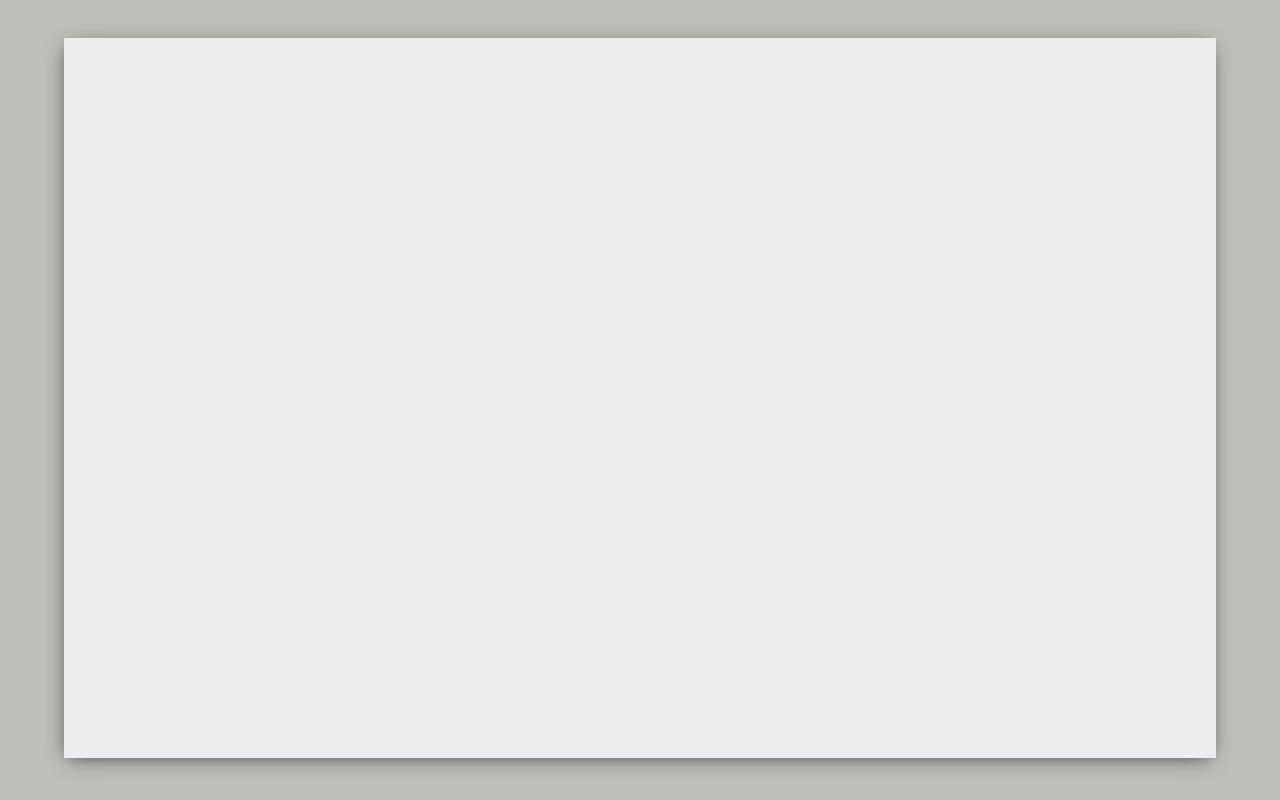
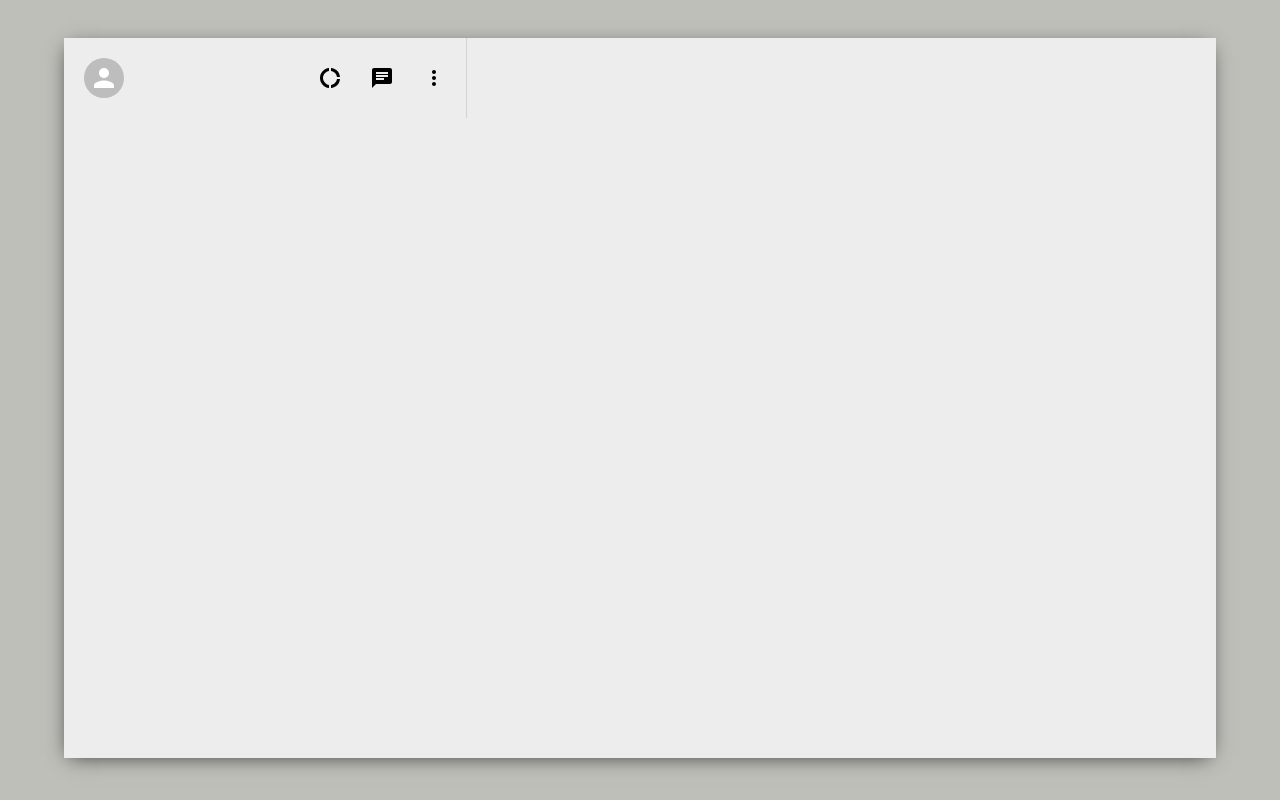
Before and after one commit to cuadchris/chatterbox-frontend, a React (Create React App) app: page / in a window 1280 px wide. Built offline with nearby package versions, Linux system fonts and the light colour scheme; the HTML template or start-up script is replaced by a standard one.

Commit message:
beginning sidebar

```diff
--- a/package.json
+++ b/package.json
@@ -3,6 +3,10 @@
   "version": "0.1.0",
   "private": true,
   "dependencies": {
+    "@emotion/react": "^11.10.5",
+    "@emotion/styled": "^11.10.5",
+    "@mui/icons-material": "^5.10.16",
+    "@mui/material": "^5.10.17",
     "@testing-library/jest-dom": "^5.16.5",
     "@testing-library/react": "^13.4.0",
     "@testing-library/user-event": "^13.5.0",
--- a/src/App.js
+++ b/src/App.js
@@ -1,9 +1,12 @@
-import './App.css';
+import "./App.css";
+import { Sidebar } from "./components/Sidebar";
 
 function App() {
   return (
     <div className="App">
-      <div className='app_body'></div>
+      <div className="app_body">
+        <Sidebar />
+      </div>
     </div>
   );
 }
--- a/src/components/Sidebar.css
+++ b/src/components/Sidebar.css
@@ -0,0 +1,24 @@
+.sidebar {
+    display: flex;
+    flex-direction: column;
+    flex: 0.35;
+}
+
+.sidebar_header {
+    display: flex;
+    justify-content: space-between;
+    padding: 20px;
+    border-right: 1px solid lightgray;
+}
+
+.sidebar_header_right {
+    display: flex;
+    align-items: center;
+    justify-content: space-between;
+    min-width: 10vw;
+}
+
+/* .sidebar_header_right > .MuiSvgIcon-root {
+    margin-right: 2vw;
+    font-size: 24px !important;
+} */
--- a/src/components/Sidebar.js
+++ b/src/components/Sidebar.js
@@ -1,12 +1,23 @@
-import React from 'react'
-import './Sidebar.css'
+import React from "react";
+import "./Sidebar.css";
+import DonutLargeIcon from "@mui/icons-material/DonutLarge";
+import ChatIcon from "@mui/icons-material/Chat";
+import MoreVertIcon from "@mui/icons-material/MoreVert";
+import { Avatar, IconButton } from "@mui/material";
 
 export const Sidebar = () => {
   return (
-    <div className='sidebar'>
-        <div className='sidebar_header'></div>
-        <div className='sidebar_search'></div>
-        <div className='sidebar_chats'></div>
+    <div className="sidebar">
+      <div className="sidebar_header">
+        <Avatar />
+        <div className="sidebar_header_right">
+          <DonutLargeIcon />
+          <ChatIcon />
+          <MoreVertIcon />
+        </div>
+      </div>
+      <div className="sidebar_search"></div>
+      <div className="sidebar_chats"></div>
     </div>
-  )
-}
+  );
+};
```
Also changed, not shown: 1 other file (tests, documents, lock files or other folders).
